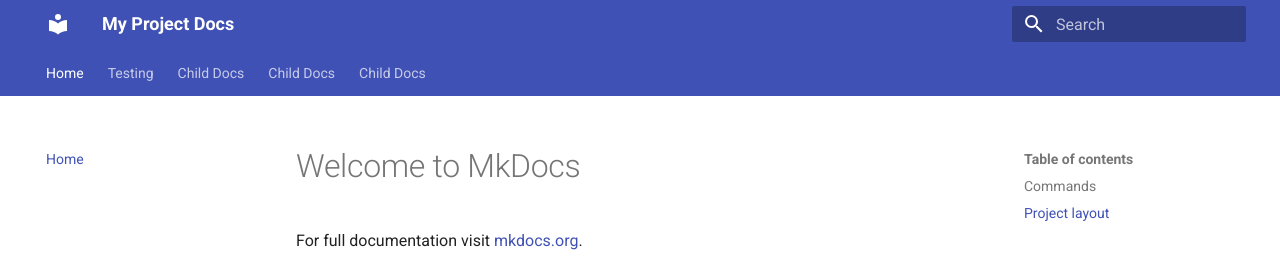
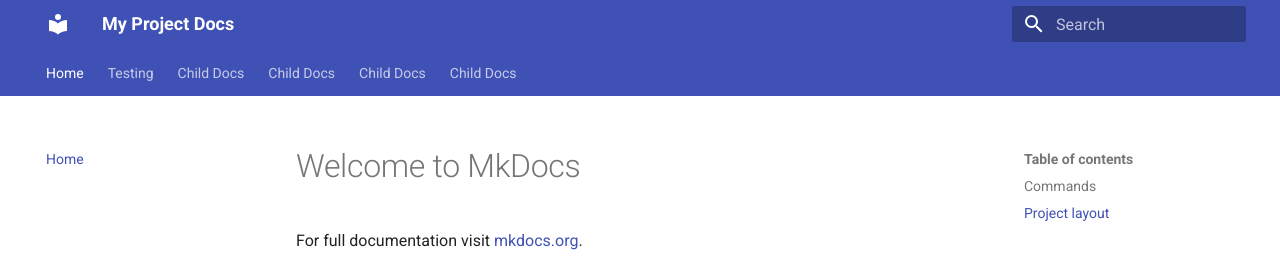
Before and after one commit to Nimra-stellarstack/parent-repo, an MkDocs documentation site: the page built from docs/index.md, in a window 1280 px wide. Shown: the top 257 px of the page. Built offline with MkDocs 1.6.1 and Material for MkDocs 9.7.7, drawn with Linux system fonts in a browser that asks for light colours.

Commit message:
🔄 Sync docs from child-repo

```diff
--- a/mkdocs.yml
+++ b/mkdocs.yml
@@ -8,10 +8,12 @@ nav:
 - Testing: testing.md
 - Child Docs: []
 - Child Docs: []
+- Child Docs: []
 - Child Docs:
   - Performance: child-repo/Performance.md
   - Advantages: child-repo/advantages.md
   - Contribution: child-repo/contribution.md
+  - Newfile: child-repo/newfile.md
   - Readme: child-repo/readme.md
   - Testing: child-repo/testing.md
   - Usage: child-repo/usage.md
```
Also changed, not shown: docs/child-repo/newfile.md (added, +1 -0 lines).
